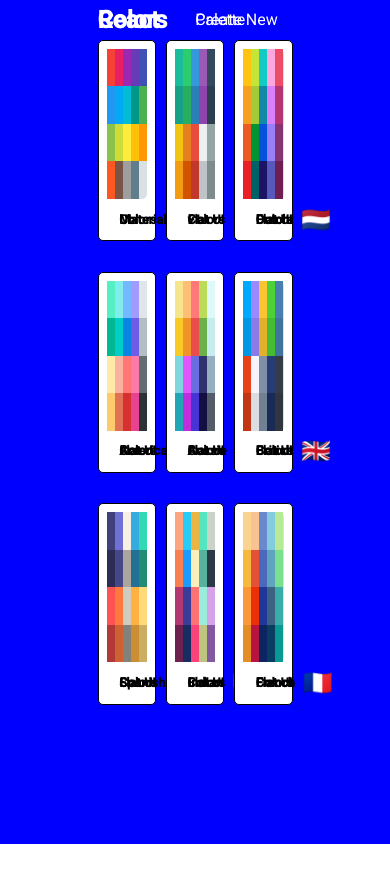
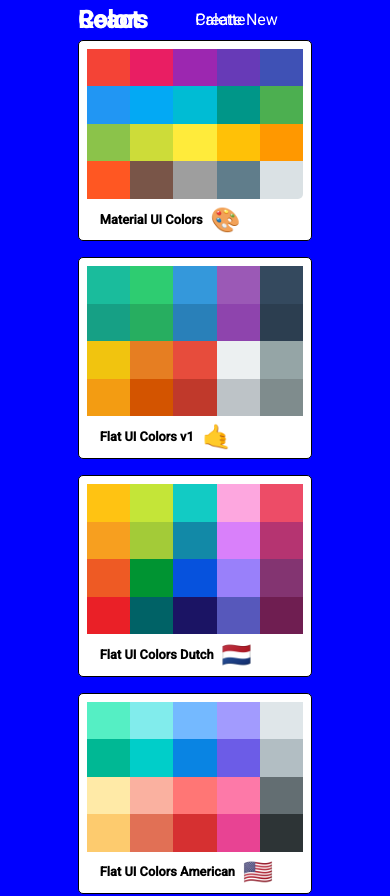
Before and after one commit to IlariaCallegari/colors-app, a React (Create React App) app: page / in a window 390 px wide. Shown: the top 896 px of the page. Before the commit the page ends 844 px from the top, so only its background shows below. Built offline with nearby package versions, Linux system fonts and the light colour scheme.

Commit message:
make palette list responsive

```diff
--- a/src/index.css
+++ b/src/index.css
@@ -1,13 +1,12 @@
 @import url("https://fonts.googleapis.com/css2?family=Roboto:wght@100;400;500&display=swap");
 
-body {
+html, body {
   margin: 0;
   font-family: "Roboto", sans-serif;
   -webkit-font-smoothing: antialiased;
   -moz-osx-font-smoothing: grayscale;
   box-sizing: border-box;
   line-height: 0;
-  /* overflow: hidden; */
 }
 
 code {
--- a/src/styles/PaletteListStyles.js
+++ b/src/styles/PaletteListStyles.js
@@ -1,18 +1,28 @@
+import sizes from "./Sizes"
 // eslint-disable-next-line import/no-anonymous-default-export
 export default {
     root: {
       backgroundColor: "blue",
-      height: "100vh",
       display: "flex",
       alignItems: "flex-start",
-      justifyContent: "center"
+      justifyContent: "center",
+      minHeight: "100%"
     },
     container: {
       width: "50%",
       display: "flex",
       alignItems: "flex-start",
       flexDirection: "column",
-      flexWrap: "wrap"
+      flexWrap: "wrap",
+      [sizes.down("xl")]: {
+        width: "80%",
+      },
+      [sizes.down("sm")]: {
+        width: "70%",
+      },
+      [sizes.down("xs")]: {
+        width: "60%",
+      },
     },
     nav: {
       display: "flex",
@@ -30,6 +40,13 @@
       width: "100%",
       display: "grid",
       gridTemplateColumns: "repeat(3, 30%)",
-      gridGap: "5%",
+      gridGap: "2.5rem",
+      [sizes.down("sm")]: {
+        gridTemplateColumns: "repeat(2, 50%)",
+        gap: "1rem"
+      },
+      [sizes.down("xs")]: {
+        gridTemplateColumns: "repeat(1, 100%)",
+      },
     }
   };
--- a/src/styles/Sizes.js
+++ b/src/styles/Sizes.js
@@ -8,7 +8,8 @@
             xs: "575.98px",
             sm: "767.98px",
             md: "991.98px",
-            lg: "1199.98px"
+            lg: "1199.98px",
+            xl: "1600px"
         }
         return `@media(max-width: ${sizes[size]})`;
     }
```
